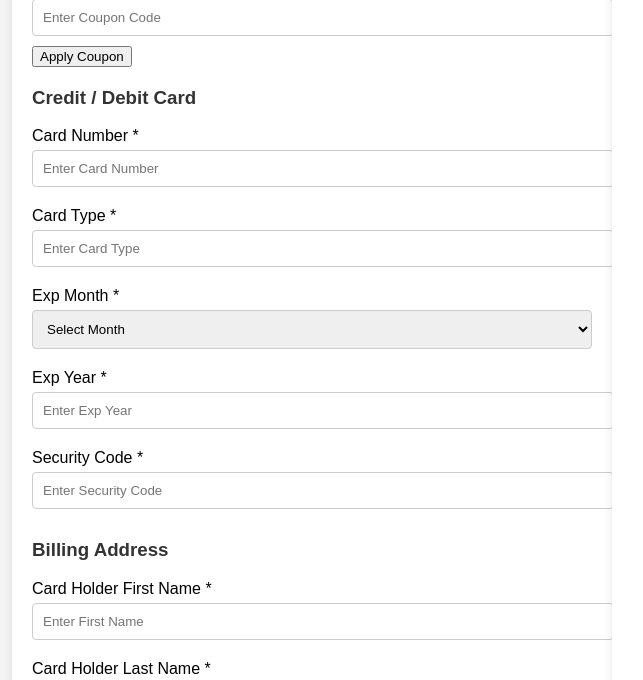
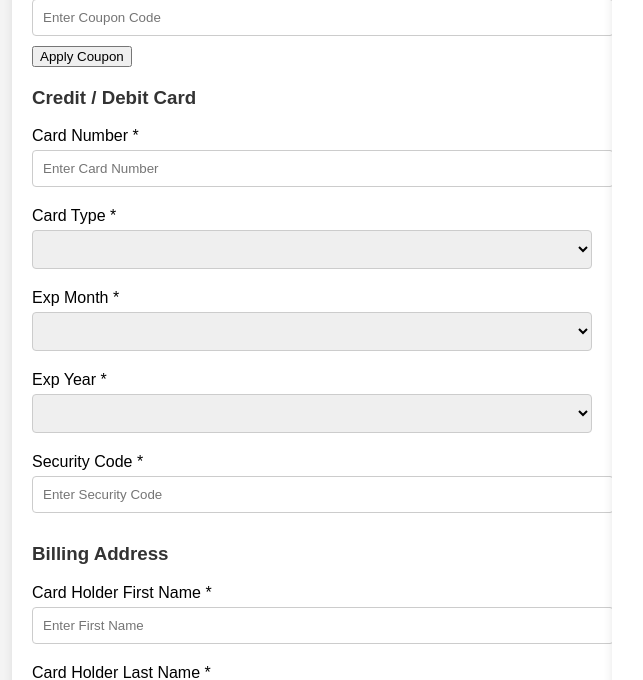
Before and after one commit to Antipoison7/Web-studio-1-Event-Organizer, a PHP site: page /checkout.php in a window 1280 px wide. Shown: the part 256-936 px from the top of the page, without its empty margins (28-671 px from the left). Run offline with PHP 8.4, Linux system fonts and the light colour scheme.

Commit message:
dropdowns

```diff
--- a/siteRoot/checkout.php
+++ b/siteRoot/checkout.php
@@ -36,18 +36,45 @@ include_once('./Resources/Helper/headers.php');
                 <input type="text" id="card-number" placeholder="Enter Card Number" required>
 
                 <label for="card-type">Card Type *</label>
-                <input type="text" id="card-type" placeholder="Enter Card Type" required>
+                <select id="exp-month" required>
+                    <option value=""></option>
+                    <option value="01">MasterCard</option>
+                    <option value="02">Visa</option>
+                    <option value="03">American Express</option>
+                </select>
 
                 <label for="exp-month">Exp Month *</label>
                 <select id="exp-month" required>
-                    <option value="">Select Month</option>
-                    <option value="01">January</option>
-                    <!-- Other months -->
-                    <option value="12">December</option>
+                    <option value=""></option>
+                    <option value="01">1</option>
+                    <option value="02">2</option>
+                    <option value="03">3</option>
+                    <option value="04">4</option>
+                    <option value="05">5</option>
+                    <option value="06">6</option>
+                    <option value="07">7</option>
+                    <option value="08">8</option>
+                    <option value="09">9</option>
+                    <option value="10">10</option>
+                    <option value="11">11</option>
+                    <option value="12">12</option>
                 </select>
 
                 <label for="exp-year">Exp Year *</label>
-                <input type="text" id="exp-year" placeholder="Enter Exp Year" required>
+                <select id="exp-month" required>
+                    <option value=""></option>
+                    <option value="01">2024</option>
+                    <option value="02">2025</option>
+                    <option value="03">2026</option>
+                    <option value="04">2027</option>
+                    <option value="05">2028</option>
+                    <option value="06">2029</option>
+                    <option value="07">2030</option>
+                    <option value="08">2031</option>
+                    <option value="09">2032</option>
+                    <option value="10">2033</option>
+                    <option value="11">2034</option>
+                </select>
 
                 <label for="security-code">Security Code *</label>
                 <input type="password" id="security-code" placeholder="Enter Security Code" required>
```
